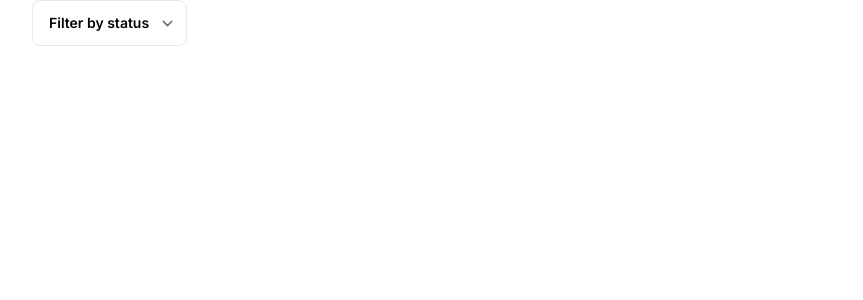
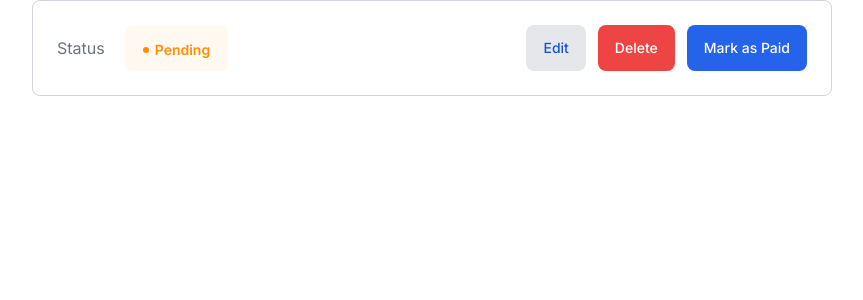
Before and after one commit to zetmosoma10/invoice-client, a React app: page / in a window 1280 px wide. Shown: the top 300 px of the page, without its empty margins (208-1071 px from the left). Built offline with nearby package versions, Linux system fonts and the light colour scheme; the HTML template or start-up script is replaced by a standard one.

Commit message:
create status bar

```diff
--- a/src/App.jsx
+++ b/src/App.jsx
@@ -1,8 +1,7 @@
 import { useEffect } from "react";
 import { useLocation } from "react-router-dom";
-import Invoice from "./components/Invoice";
 import "preline/preline";
-import Dropdown from "./components/Dropdown";
+import StatusBar from "./components/StatusBar";
 
 function App() {
   const location = useLocation();
@@ -13,7 +12,7 @@ function App() {
 
   return (
     <main className="max-w-[800px] mx-auto">
-      <Dropdown />
+      <StatusBar />
     </main>
   );
 }
--- /dev/null
+++ b/src/components/StatusBar.jsx
@@ -0,0 +1,26 @@
+import StatusBadge from "./common/StatusBadge";
+import Button from "./common/Button";
+
+const StatusBar = () => {
+  return (
+    <div className="p-6 md:flex md:items-center md:justify-between  border rounded-lg border-gray-300">
+      <div className="flex items-center justify-between md:justify-normal md:gap-x-5">
+        <span className="text-gray-500">Status</span>
+        <StatusBadge status="Pending" color="ORANGE" />
+      </div>
+      <div className="hidden  md:flex md:items-center md:gap-x-3">
+        <Button className="bg-gray-200 text-blue-700 hover:text-white hover:bg-gray-800 focus:bg-gray-800">
+          Edit
+        </Button>
+        <Button className="bg-red-500 text-white hover:bg-red-600 focus:bg-red-600">
+          Delete
+        </Button>
+        <Button className="bg-blue-600 text-white hover:bg-blue-700 focus:bg-blue-700">
+          Mark as Paid
+        </Button>
+      </div>
+    </div>
+  );
+};
+
+export default StatusBar;
```
